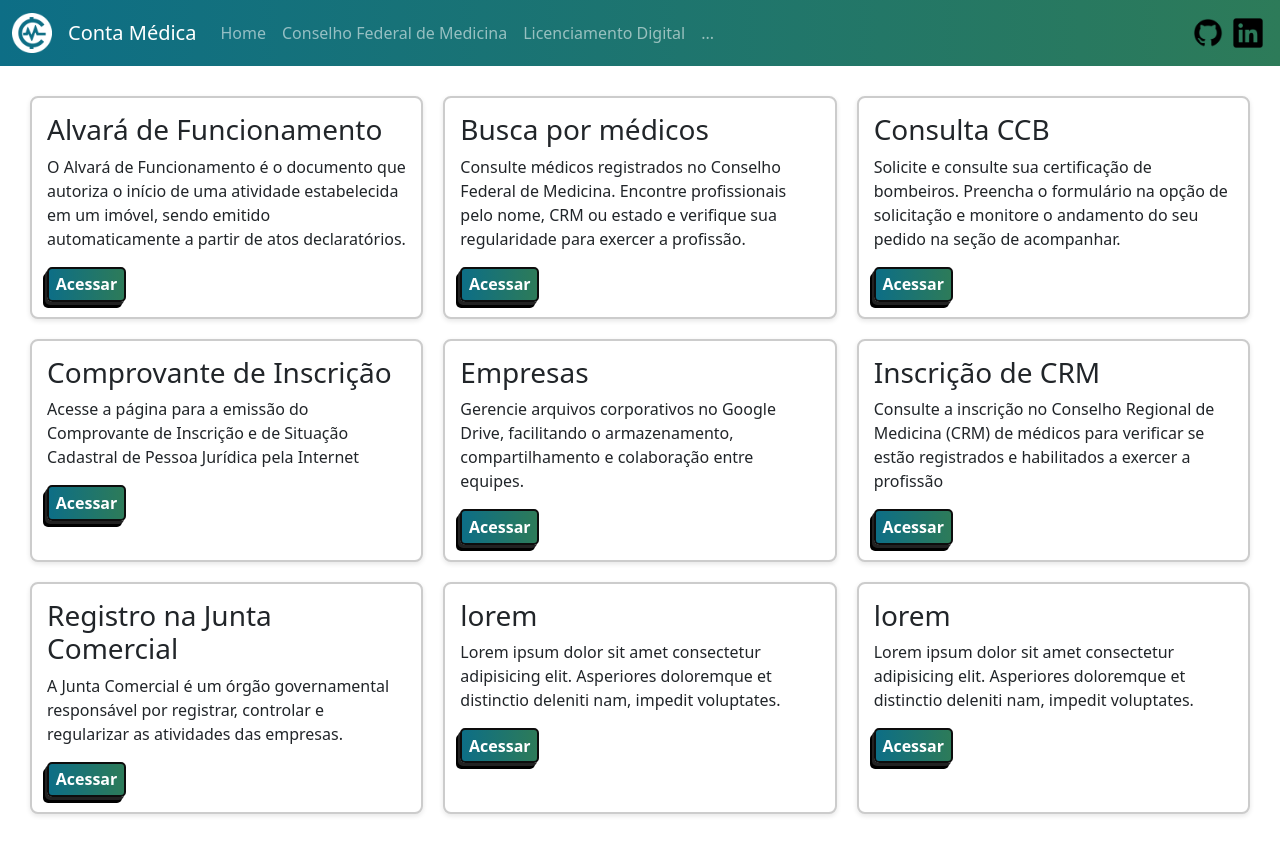
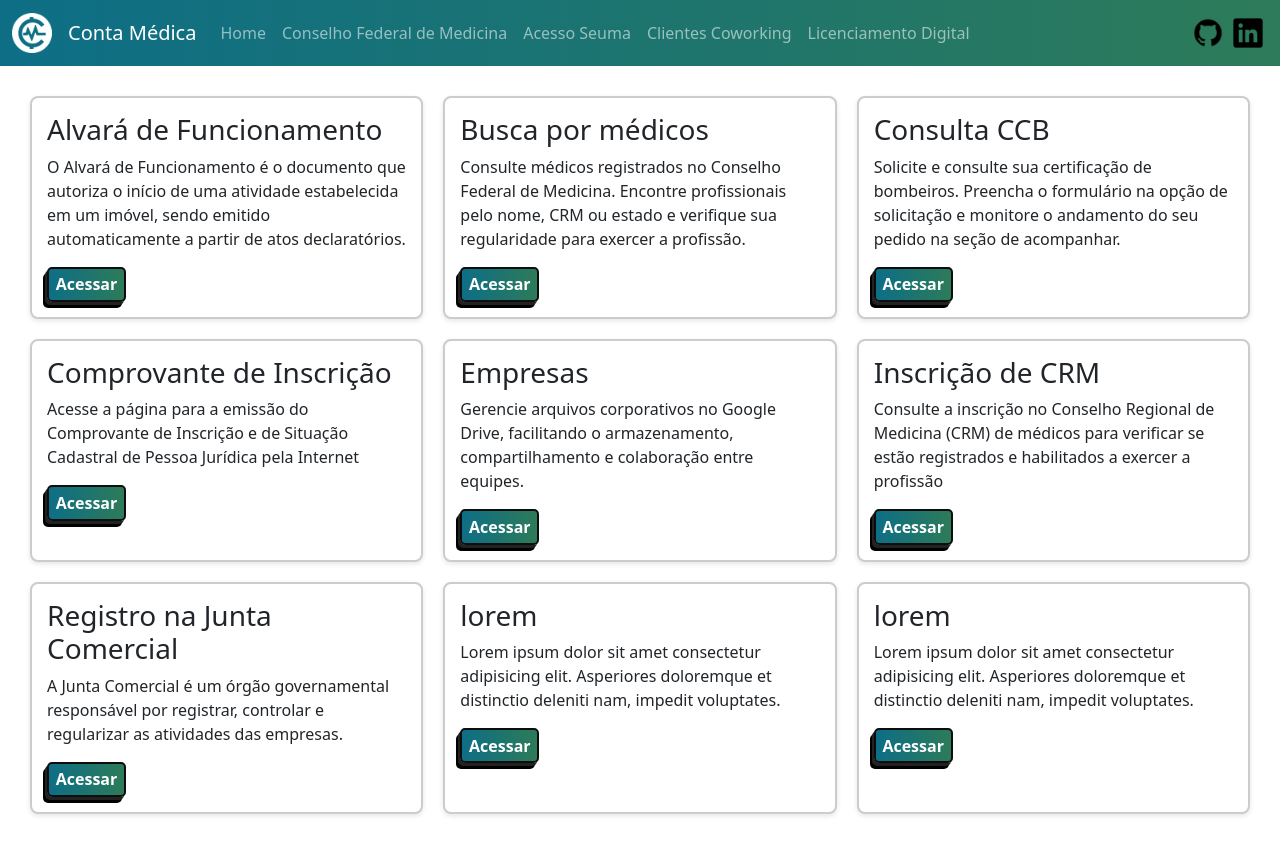
Before and after one commit to JLpensador/Legalizacao-Processo, an Angular app: page /home in a window 1280 px wide. Built offline with nearby package versions, Linux system fonts and the light colour scheme.

Commit message:
Feat: Adiciona Links de Acesso Seuma e Clientes Coworking ao Componente Header

```diff
--- a/src/app/components/header/header.component.html
+++ b/src/app/components/header/header.component.html
@@ -31,13 +31,24 @@
         <li class="nav-item">
           <a
             class="nav-link"
+            href="https://docs.google.com/spreadsheets/d/1Kp0Rgx7A9u751Z6xXt23SMVD4V35deswpk297gXbnEY/edit?gid=0#gid=0"
+            >Acesso Seuma</a
+          >
+        </li>
+        <li class="nav-item">
+          <a
+            class="nav-link"
+            href="https://docs.google.com/spreadsheets/d/1tDEoTHdxlCWOPPsJiWt16aErbB-D5fCnF9bRgeDlUPw/edit?gid=1262432430#gid=1262432430"
+            >Clientes Coworking</a
+          >
+        </li>
+        <li class="nav-item">
+          <a
+            class="nav-link"
             href="https://portal.seuma.fortaleza.ce.gov.br/fortalezaonline/portal/"
             target="_blank"
             >Licenciamento Digital</a
           >
-        </li>
-        <li class="nav-item">
-          <a class="nav-link" href="#">...</a>
         </li>
       </ul>
     </div>
```
